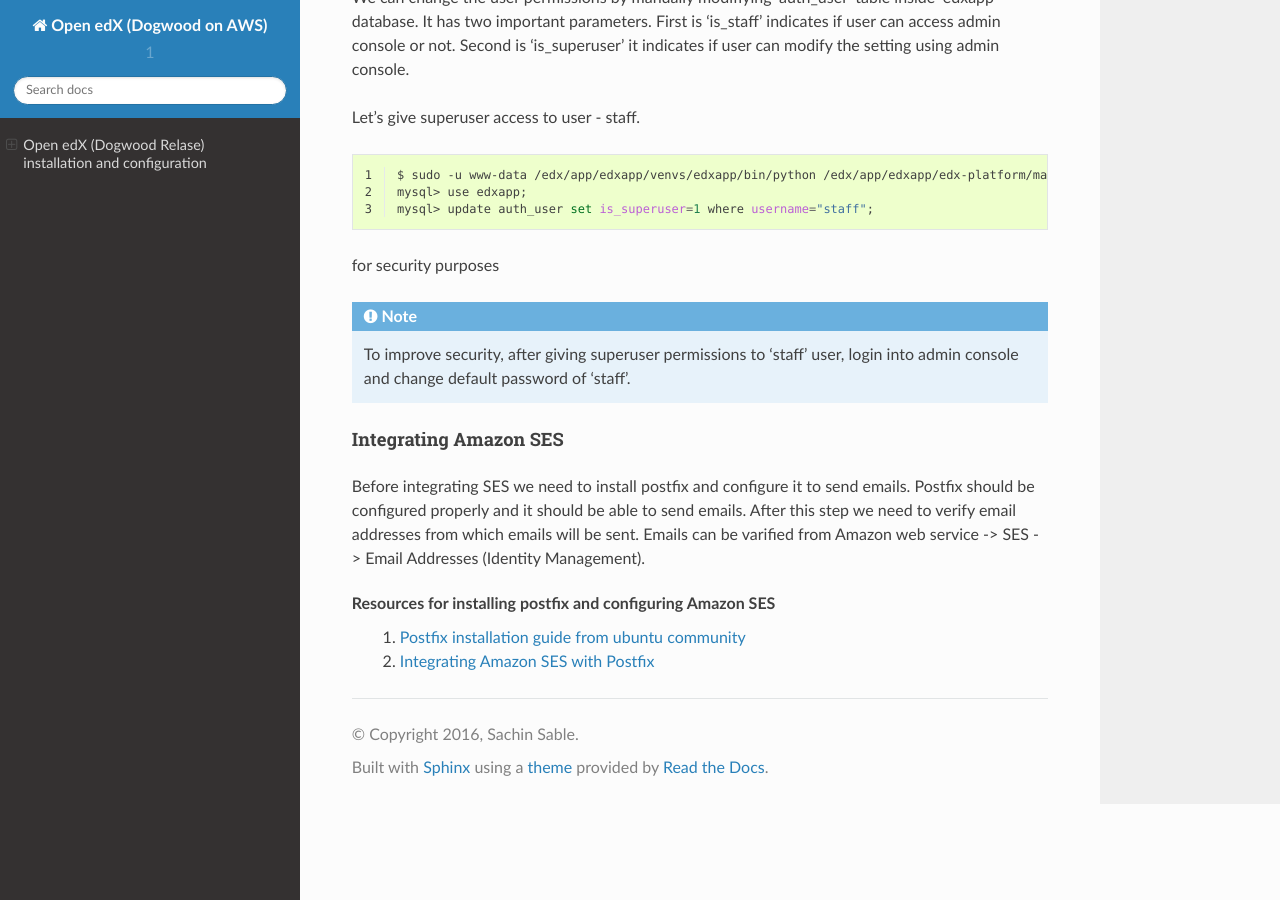
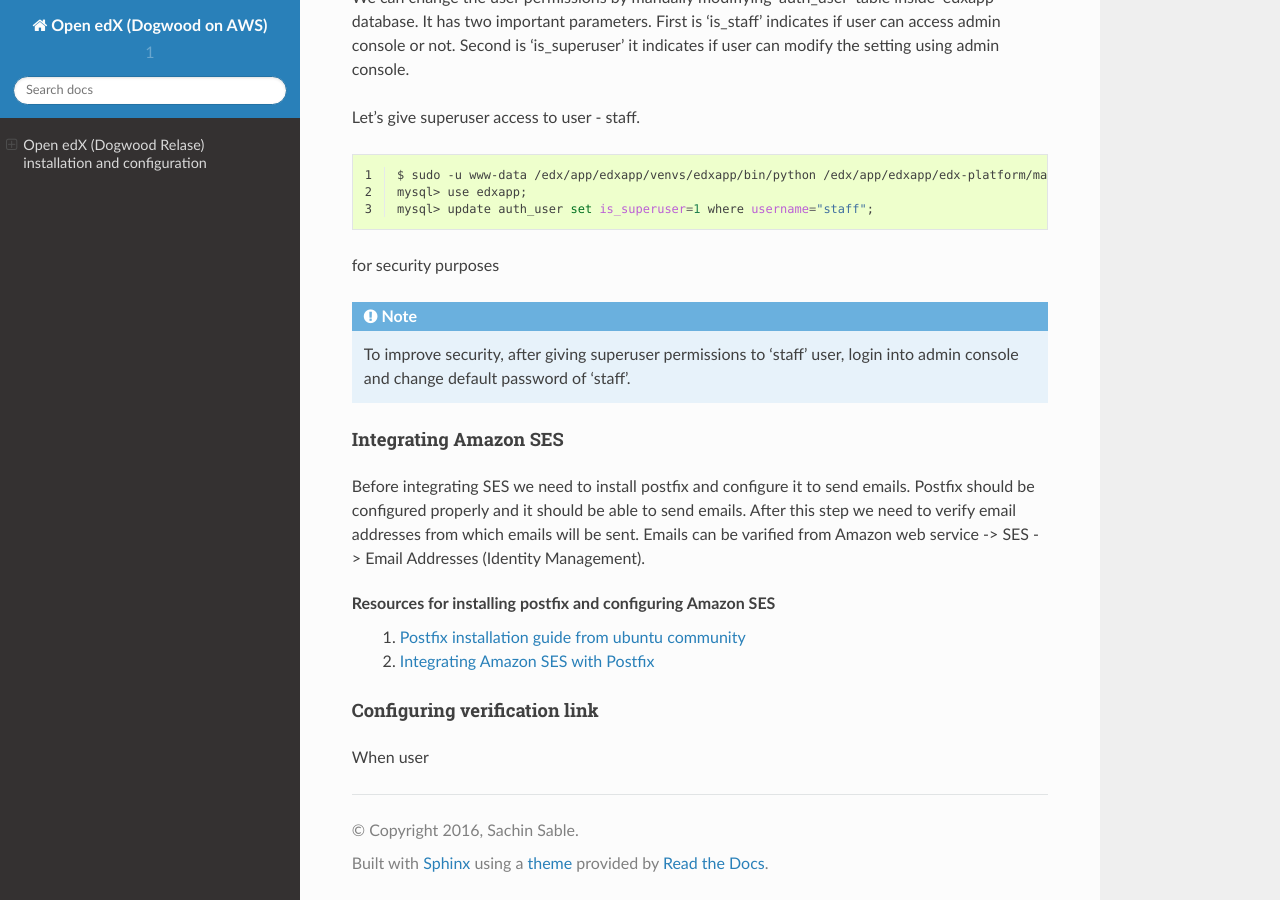
Before and after one commit to ssable94/Open-edX, a Sphinx documentation site: the page built from docs/source/index.rst, in a window 1280 px wide and 900 px high, scrolled down 3340 px. Built offline with Sphinx 7.4.7 and the Read the Docs theme 2.0.0, drawn with Linux system fonts in a browser that asks for light colours.

```diff
--- a/docs/source/index.rst
+++ b/docs/source/index.rst
@@ -202,3 +202,9 @@
 Resources for installing postfix and configuring Amazon SES
     1. `Postfix installation guide from ubuntu community <https://help.ubuntu.com/community/Postfix>`__
     2. `Integrating Amazon SES with Postfix <https://docs.aws.amazon.com/ses/latest/DeveloperGuide/postfix.html>`__
+
+
+Configuring verification link
+-----------------------------
+
+When user
```
Also changed, not shown: other parts of docs/source/index.rst (+1 -1 lines), 5 other files.
